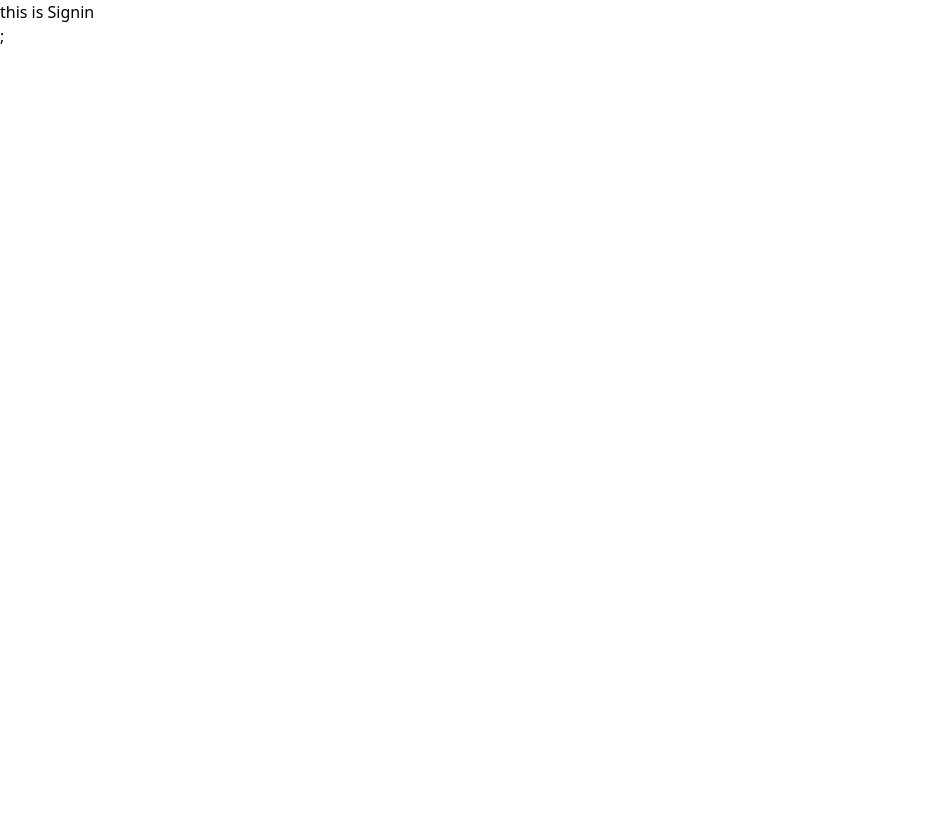
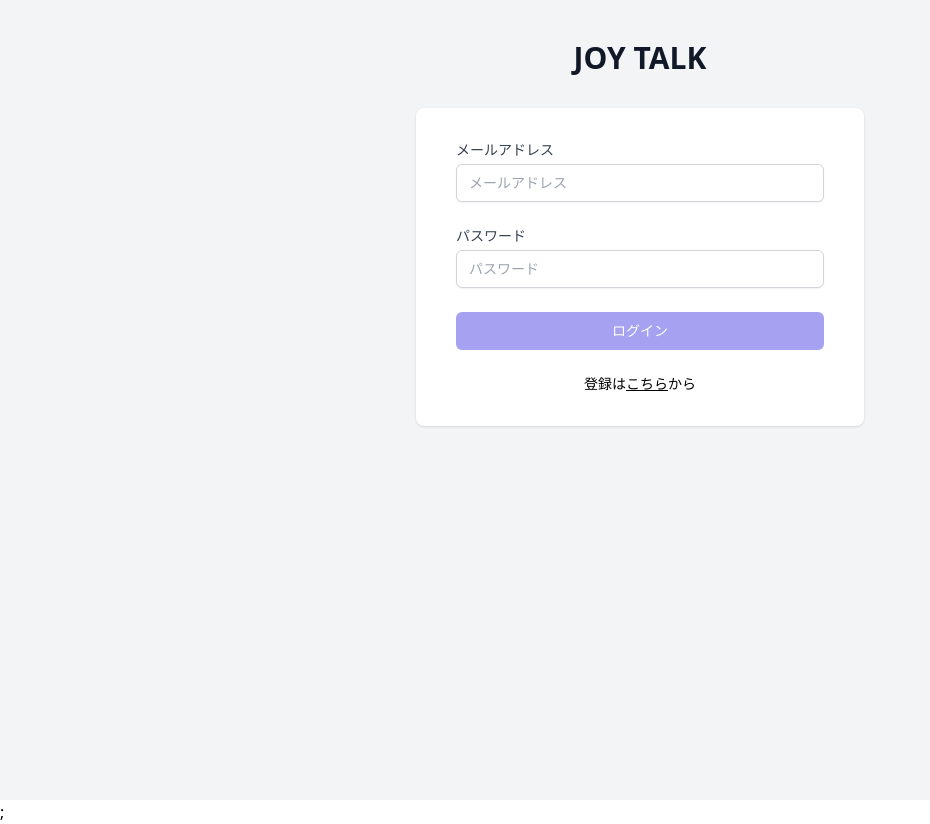
Before and after one commit to nao-United92/joy-talk, a React (Create React App) app: page /signin in a window 1280 px wide. Shown: the whole page, without its empty margins (0-930 px from the left). Before the commit the page ends 800 px from the top, so only its background shows below. Built offline with nearby package versions, Linux system fonts and the light colour scheme; no server answers; the HTML template or start-up script is replaced by a standard one.

Commit message:
add signin function

```diff
--- a/src/pages/Signin.js
+++ b/src/pages/Signin.js
@@ -1,4 +1,82 @@
+import { useState } from 'react';
+import { Link } from 'react-router-dom';
+import { authRepository } from '../repogitories/auth';
+
 function Signin() {
-  return <div>this is Signin</div>;
+  const [email, setEmail] = useState('');
+  const [password, setPassword] = useState('');
+
+  const signin = async () => {
+    const user = await authRepository.signin(email, password);
+  };
+
+  return (
+    <div className="min-h-screen bg-gray-100 py-10 px-4 sm:px-6 lg:px-8">
+      <div className="flex flex-col items-center">
+        <h2 className="text-3xl font-extrabold text-gray-900">JOY TALK</h2>
+        <div className="mt-8 w-full max-w-md">
+          <div className="bg-white py-8 px-4 shadow sm:rounded-lg sm:px-10">
+            <div className="space-y-6">
+              <div>
+                <label
+                  className="block text-sm font-medium text-gray-700"
+                  htmlFor="email"
+                >
+                  メールアドレス
+                </label>
+                <div className="mt-1">
+                  <input
+                    onChange={(e) => setEmail(e.target.value)}
+                    id="email"
+                    name="email"
+                    placeholder="メールアドレス"
+                    required
+                    type="email"
+                    className="appearance-none block w-full px-3 py-2 border border-gray-300 rounded-md shadow-sm placeholder-gray-400 focus:outline-none focus:ring-indigo-500 focus:border-indigo-500 sm:text-sm"
+                  />
+                </div>
+              </div>
+              <div>
+                <label
+                  className="block text-sm font-medium text-gray-700"
+                  htmlFor="password"
+                >
+                  パスワード
+                </label>
+                <div className="mt-1">
+                  <input
+                    onChange={(e) => setPassword(e.target.value)}
+                    id="password"
+                    name="password"
+                    placeholder="パスワード"
+                    required
+                    type="password"
+                    className="appearance-none block w-full px-3 py-2 border border-gray-300 rounded-md shadow-sm placeholder-gray-400 focus:outline-none focus:ring-indigo-500 focus:border-indigo-500 sm:text-sm"
+                  />
+                </div>
+              </div>
+              <div>
+                <button
+                  onClick={signin}
+                  className="w-full flex justify-center py-2 px-4 border border-transparent rounded-md shadow-sm text-sm font-medium text-white bg-indigo-600 hover:bg-indigo-700 focus:outline-none focus:ring-2 focus:ring-offset-2 focus:ring-indigo-500 disabled:opacity-50 disabled:cursor-not-allowed"
+                  disabled={email === '' || password === ''}
+                >
+                  ログイン
+                </button>
+              </div>
+              <div className="mt-4 text-center text-sm">
+                登録は
+                <Link className="underline" to={'/signup'}>
+                  こちら
+                </Link>
+                から
+              </div>
+            </div>
+          </div>
+        </div>
+      </div>
+    </div>
+  );
 }
+
 export default Signin;
--- a/src/repogitories/auth.js
+++ b/src/repogitories/auth.js
@@ -13,4 +13,16 @@
       username: data.user.user_metadata.name,
     };
   },
+
+  async signin(email, password) {
+    const { data, error } = await supabase.auth.signInWithPassword({
+      email,
+      password,
+    });
+    if (error != null) throw new Error(error.message);
+    return {
+      ...data.user,
+      username: data.user.user_metadata.name,
+    };
+  },
 };
```
